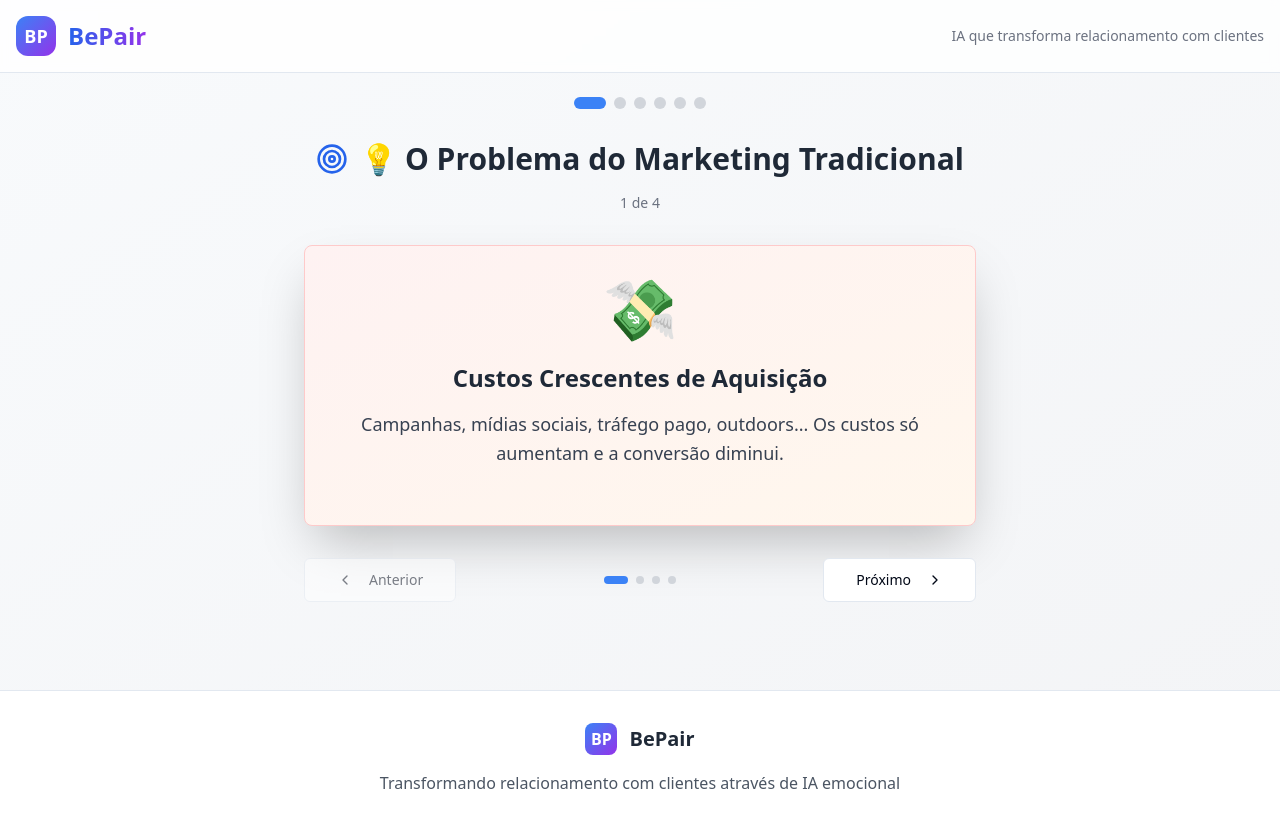
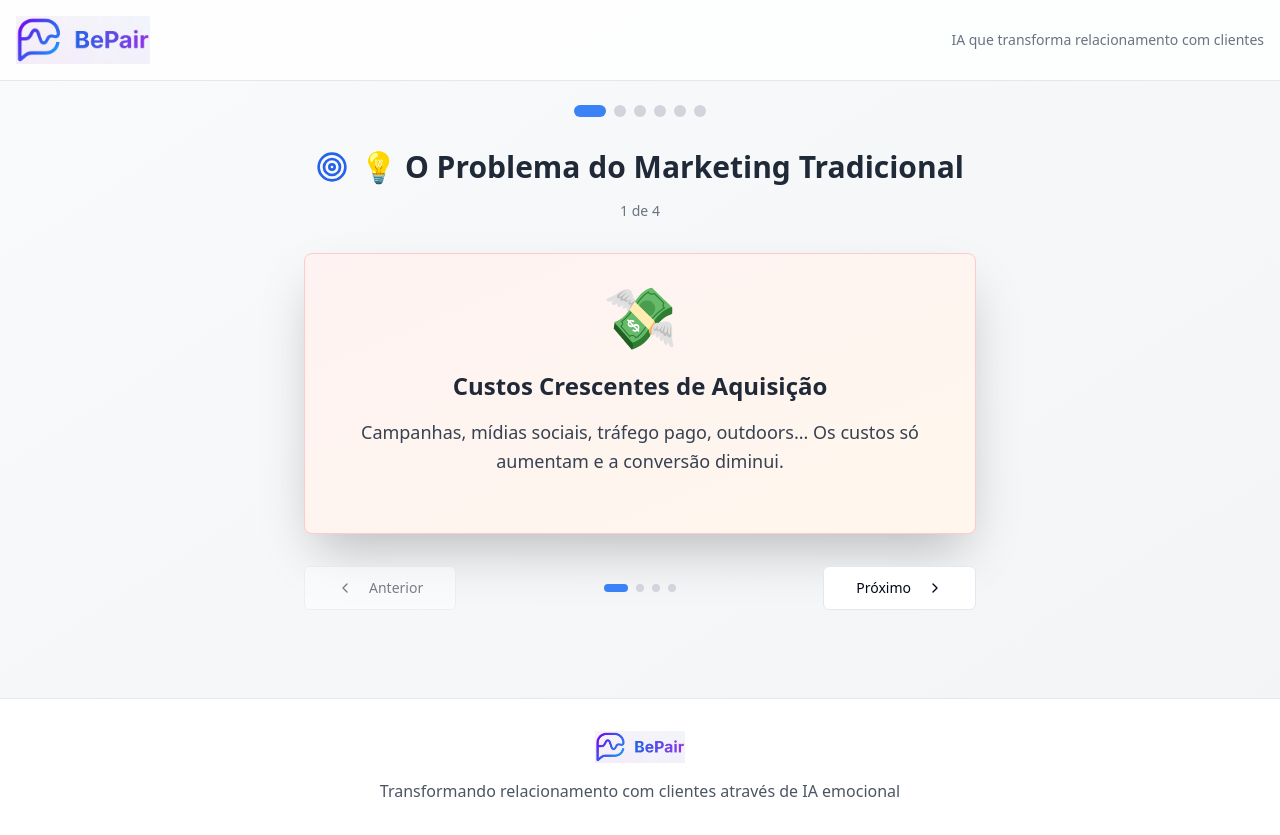
Before and after one commit to RicardoKerr/bepair-symbiotic-flow, a React (Vite) app: page / in a window 1280 px wide. Built offline with nearby package versions, Linux system fonts and the light colour scheme.

Commit message:
Add BePair logo
Added the BePair logo to the website.

```diff
--- a/src/pages/Index.tsx
+++ b/src/pages/Index.tsx
@@ -3,11 +3,29 @@ import { ChevronLeft, ChevronRight, ExternalLink, MessageCircle, Target, Brain,
 import { Button } from "@/components/ui/button";
 import { Card, CardContent } from "@/components/ui/card";
 
+interface CardData {
+  title: string;
+  description: string;
+  emoji: string;
+  hasButton?: boolean;
+  buttonText?: string;
+  buttonLink?: string;
+  hasWhatsAppIcon?: boolean;
+  hasEmail?: boolean;
+}
+
+interface CardSet {
+  title: string;
+  color: string;
+  icon: any;
+  cards: CardData[];
+}
+
 const Index = () => {
   const [currentCardSet, setCurrentCardSet] = useState(0);
   const [currentCard, setCurrentCard] = useState(0);
 
-  const cardSets = [
+  const cardSets: CardSet[] = [
     {
       title: "💡 O Problema do Marketing Tradicional",
       color: "bg-gradient-to-br from-red-50 to-orange-50 border-red-200",
@@ -230,12 +248,11 @@ const Index = () => {
         <div className="container mx-auto px-4 py-4">
           <div className="flex items-center justify-between">
             <div className="flex items-center space-x-3">
-              <div className="w-10 h-10 bg-gradient-to-br from-blue-500 to-purple-600 rounded-xl flex items-center justify-center">
-                <span className="text-white font-bold text-lg">BP</span>
-              </div>
-              <h1 className="text-2xl font-bold bg-gradient-to-r from-blue-600 to-purple-600 bg-clip-text text-transparent">
-                BePair
-              </h1>
+              <img
+                src="/lovable-uploads/48a7e0bf-e856-4456-b94e-0998ce1a3da9.png"
+                alt="BePair Logo"
+                className="h-12 w-auto"
+              />
             </div>
             <div className="text-sm text-gray-500">
               IA que transforma relacionamento com clientes
@@ -365,10 +382,11 @@ const Index = () => {
       <footer className="bg-white border-t mt-16">
         <div className="container mx-auto px-4 py-8 text-center">
           <div className="flex items-center justify-center space-x-3 mb-4">
-            <div className="w-8 h-8 bg-gradient-to-br from-blue-500 to-purple-600 rounded-lg flex items-center justify-center">
-              <span className="text-white font-bold">BP</span>
-            </div>
-            <span className="text-xl font-bold text-gray-800">BePair</span>
+            <img
+              src="/lovable-uploads/48a7e0bf-e856-4456-b94e-0998ce1a3da9.png"
+              alt="BePair Logo"
+              className="h-8 w-auto"
+            />
           </div>
           <p className="text-gray-600">
             Transformando relacionamento com clientes através de IA emocional
```
Also changed, not shown: public/lovable-uploads/48a7e0bf-e856-4456-b94e-0998ce1a3da9.png (added).
